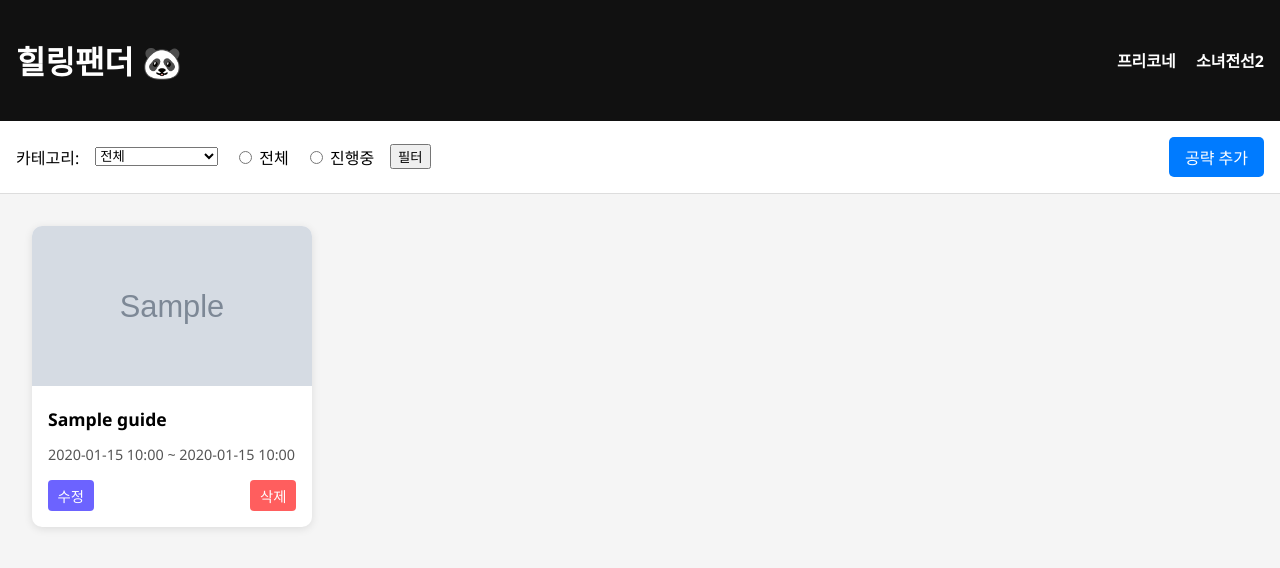
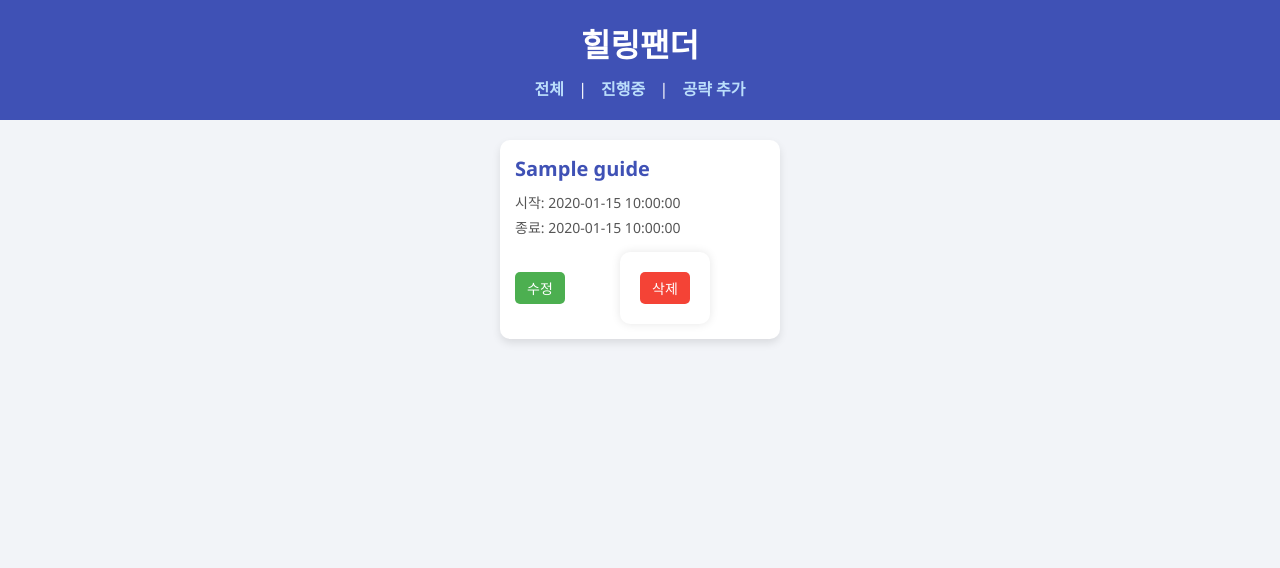
Before and after one commit to healpanda/healingpanda-site, a Flask app: template templates/index.html in a window 1280 px wide. Shown: the top 568 px of the page. Run offline with Flask 2, Linux system fonts and the light colour scheme; the template is opened without the code that fills it: most values are stand-ins (such as "Sample title", 1, 10 or a date in 2020); grey boxes marked "Sample" are stand-in pictures.

Commit message:
Add files via upload

```diff
--- a/app.py
+++ b/app.py
@@ -1,12 +1,11 @@
 from flask import Flask, render_template, request, redirect, url_for, send_from_directory
 import sqlite3
 import os
+from datetime import datetime
 from werkzeug.utils import secure_filename
-from datetime import datetime
 
 app = Flask(__name__)
 app.config['UPLOAD_FOLDER'] = 'uploads'
-
 os.makedirs(app.config['UPLOAD_FOLDER'], exist_ok=True)
 
 def get_db_connection():
@@ -14,121 +13,104 @@ def get_db_connection():
     conn.row_factory = sqlite3.Row
     return conn
 
+@app.template_filter('format_datetime')
+def format_datetime(value):
+    try:
+        dt = datetime.fromisoformat(value)
+        return dt.strftime('%Y-%m-%d %H:%M')
+    except Exception:
+        return value
+
 @app.route('/')
-def home_redirect():
-    return redirect(url_for('index', main_category='프리코네'))
+def index():
+    conn = get_db_connection()
+    filter_type = request.args.get('filter', 'all')
 
-@app.route('/<main_category>')
-def index(main_category):
-    conn = get_db_connection()
-    cur = conn.cursor()
+    if filter_type == 'active':
+        today = datetime.now().isoformat()
+        guides = conn.execute('SELECT * FROM guides WHERE end_date >= ?', (today,)).fetchall()
+    else:
+        guides = conn.execute('SELECT * FROM guides').fetchall()
 
-    category = request.args.get('category', '')
-    status = request.args.get('status', 'all')
-
-    query = "SELECT * FROM guides WHERE main_category = ?"
-    params = [main_category]
-
-    if category:
-        query += " AND category = ?"
-        params.append(category)
-
-    if status == 'ongoing':
-        query += " AND end_date >= ?"
-        params.append(datetime.now().isoformat())
-
-    cur.execute(query, params)
-    guides = cur.fetchall()
-
-    cur.execute("SELECT DISTINCT category FROM guides WHERE main_category = ?", (main_category,))
-    categories = [row['category'] for row in cur.fetchall()]
+    categories = list(set([guide['category'] for guide in guides if guide['category']]))
     conn.close()
-
-    return render_template('index.html', guides=guides, categories=categories, selected_category=category, status=status)
-
-@app.route('/add', methods=['GET', 'POST'])
-def add_guide():
-    conn = get_db_connection()
-    cur = conn.cursor()
-    cur.execute("SELECT DISTINCT category FROM guides")
-    categories = [row['category'] for row in cur.fetchall()]
-
-    if request.method == 'POST':
-        title = request.form['title']
-        category = request.form['category']
-        new_category = request.form['new_category']
-        start_date = request.form['start_date']
-        end_date = request.form['end_date']
-        main_category = '프리코네' if '프리코네' in title else '소녀전선2'
-
-        if new_category:
-            category = new_category
-
-        image = request.files['image']
-        filename = secure_filename(image.filename)
-        image.save(os.path.join(app.config['UPLOAD_FOLDER'], filename))
-
-        cur.execute("""
-            INSERT INTO guides (title, category, start_date, end_date, image, main_category)
-            VALUES (?, ?, ?, ?, ?, ?)
-        """, (title, category, start_date, end_date, filename, main_category))
-        conn.commit()
-        conn.close()
-        return redirect(url_for('index', main_category=main_category))
-
-    return render_template('add.html', categories=categories)
-
-@app.route('/edit/<int:guide_id>', methods=['GET', 'POST'])
-def edit_guide(guide_id):
-    conn = get_db_connection()
-    cur = conn.cursor()
-
-    cur.execute("SELECT * FROM guides WHERE id = ?", (guide_id,))
-    guide = cur.fetchone()
-
-    cur.execute("SELECT DISTINCT category FROM guides")
-    categories = [row['category'] for row in cur.fetchall()]
-
-    if request.method == 'POST':
-        title = request.form['title']
-        category = request.form['category']
-        new_category = request.form['new_category']
-        start_date = request.form['start_date']
-        end_date = request.form['end_date']
-
-        if new_category:
-            category = new_category
-
-        filename = guide['image']
-        if 'image' in request.files and request.files['image'].filename != '':
-            image = request.files['image']
-            filename = secure_filename(image.filename)
-            image.save(os.path.join(app.config['UPLOAD_FOLDER'], filename))
-
-        cur.execute("""
-            UPDATE guides
-            SET title = ?, category = ?, start_date = ?, end_date = ?, image = ?
-            WHERE id = ?
-        """, (title, category, start_date, end_date, filename, guide_id))
-        conn.commit()
-        conn.close()
-        return redirect(url_for('index', main_category=guide['main_category']))
-
-    conn.close()
-    return render_template('edit.html', guide=guide, categories=categories)
+    return render_template('index.html', guides=guides, categories=categories, filter_type=filter_type)
 
 @app.route('/uploads/<filename>')
 def uploaded_file(filename):
     return send_from_directory(app.config['UPLOAD_FOLDER'], filename)
 
+@app.route('/add', methods=('GET', 'POST'))
+def add_guide():
+    if request.method == 'POST':
+        title = request.form['title']
+        description = request.form['description']
+        category = request.form['category']
+        new_category = request.form.get('new_category')
+        start_date = request.form['start_date']
+        end_date = request.form['end_date']
+        image = request.files.get('image')
+
+        if new_category:
+            category = new_category
+
+        image_filename = None
+        if image and image.filename != '':
+            image_filename = secure_filename(image.filename)
+            image.save(os.path.join(app.config['UPLOAD_FOLDER'], image_filename))
+
+        conn = get_db_connection()
+        conn.execute('''
+            INSERT INTO guides (title, description, category, image_filename, start_date, end_date)
+            VALUES (?, ?, ?, ?, ?, ?)
+        ''', (title, description, category, image_filename, start_date, end_date))
+        conn.commit()
+        conn.close()
+        return redirect(url_for('index'))
+
+    return render_template('add.html')
+
+@app.route('/edit/<int:guide_id>', methods=('GET', 'POST'))
+def edit_guide(guide_id):
+    conn = get_db_connection()
+    guide = conn.execute('SELECT * FROM guides WHERE id = ?', (guide_id,)).fetchone()
+
+    if request.method == 'POST':
+        title = request.form['title']
+        description = request.form['description']
+        category = request.form['category']
+        new_category = request.form.get('new_category')
+        start_date = request.form['start_date']
+        end_date = request.form['end_date']
+        image = request.files.get('image')
+
+        if new_category:
+            category = new_category
+
+        image_filename = guide['image_filename']
+        if image and image.filename != '':
+            image_filename = secure_filename(image.filename)
+            image.save(os.path.join(app.config['UPLOAD_FOLDER'], image_filename))
+
+        conn.execute('''
+            UPDATE guides
+            SET title = ?, description = ?, category = ?, image_filename = ?, start_date = ?, end_date = ?
+            WHERE id = ?
+        ''', (title, description, category, image_filename, start_date, end_date, guide_id))
+        conn.commit()
+        conn.close()
+        return redirect(url_for('index'))
+
+    conn.close()
+    return render_template('edit.html', guide=guide)
+
 @app.route('/delete/<int:guide_id>', methods=['POST'])
 def delete_guide(guide_id):
     conn = get_db_connection()
-    cur = conn.cursor()
-    cur.execute("DELETE FROM guides WHERE id = ?", (guide_id,))
+    conn.execute('DELETE FROM guides WHERE id = ?', (guide_id,))
     conn.commit()
     conn.close()
-    return redirect(request.referrer or url_for('index'))
+    return redirect(url_for('index'))
 
 if __name__ == '__main__':
     app.run(debug=True, host='0.0.0.0')
--- a/static/style.css
+++ b/static/style.css
@@ -1,64 +1,107 @@
 body {
-    font-family: 'Segoe UI', sans-serif;
-    background: #f5f5f5;
+    font-family: 'Segoe UI', Tahoma, Geneva, Verdana, sans-serif;
+    background-color: #f2f4f8;
     margin: 0;
     padding: 0;
+    color: #333;
 }
 
 header {
-    background-color: #111;
+    background-color: #3f51b5;
     color: white;
-    padding: 1rem;
-    display: flex;
-    justify-content: space-between;
-    align-items: center;
+    padding: 20px;
+    text-align: center;
+}
+
+header h1 {
+    margin: 0;
+}
+
+nav {
+    margin-top: 10px;
 }
 
 nav a {
-    color: white;
-    margin-left: 1rem;
+    color: #bbdefb;
+    margin: 0 10px;
     text-decoration: none;
     font-weight: bold;
 }
 
-.filter-bar {
-    background: #fff;
-    padding: 1rem;
-    display: flex;
-    justify-content: space-between;
-    align-items: center;
-    border-bottom: 1px solid #ddd;
+nav a:hover {
+    text-decoration: underline;
 }
 
-.filter-bar form {
-    display: flex;
-    align-items: center;
-    gap: 1rem;
+main {
+    padding: 20px;
 }
 
-.add-button {
-    background-color: #007bff;
+form {
+    max-width: 600px;
+    margin: auto;
+    background: white;
+    padding: 20px;
+    border-radius: 10px;
+    box-shadow: 0 0 10px rgba(0, 0, 0, 0.1);
+}
+
+label {
+    font-weight: bold;
+}
+
+input[type="text"],
+input[type="datetime-local"],
+textarea,
+select {
+    width: 100%;
+    padding: 10px;
+    margin-top: 5px;
+    margin-bottom: 15px;
+    border: 1px solid #ccc;
+    border-radius: 5px;
+    box-sizing: border-box;
+}
+
+textarea {
+    height: 100px;
+}
+
+button {
+    padding: 10px 20px;
+    background-color: #3f51b5;
     color: white;
-    padding: 0.5rem 1rem;
+    border: none;
+    border-radius: 5px;
+    cursor: pointer;
+}
+
+button:hover {
+    background-color: #303f9f;
+}
+
+a.button-link {
+    padding: 10px 20px;
+    background-color: #f44336;
+    color: white;
     text-decoration: none;
     border-radius: 5px;
+    margin-left: 10px;
 }
 
 .card-container {
     display: flex;
     flex-wrap: wrap;
-    gap: 2rem;
-    padding: 2rem;
-    justify-content: flex-start;
+    gap: 20px;
+    justify-content: center;
 }
 
 .card {
     background: white;
+    width: 280px;
     border-radius: 10px;
-    box-shadow: 0 2px 8px rgba(0,0,0,0.1);
-    width: 280px;
     overflow: hidden;
-    transition: transform 0.2s;
+    box-shadow: 0 4px 8px rgba(0, 0, 0, 0.1);
+    transition: transform 0.2s ease;
 }
 
 .card:hover {
@@ -72,42 +115,44 @@ nav a {
 }
 
 .card-body {
-    padding: 1rem;
+    padding: 15px;
 }
 
 .card-body h3 {
-    font-size: 1.1rem;
-    margin: 0 0 0.5rem;
+    margin: 0 0 10px;
+    font-size: 20px;
+    color: #3f51b5;
 }
 
 .card-body p {
-    font-size: 0.9rem;
+    margin: 5px 0;
+    font-size: 14px;
     color: #555;
 }
 
 .card-actions {
-    margin-top: 1rem;
     display: flex;
     justify-content: space-between;
     align-items: center;
+    margin-top: 15px;
 }
 
 .card-actions a,
 .card-actions button {
-    font-size: 0.9rem;
-    padding: 0.3rem 0.6rem;
+    font-size: 14px;
+    padding: 6px 12px;
     border: none;
-    border-radius: 4px;
+    border-radius: 5px;
     text-decoration: none;
     cursor: pointer;
 }
 
 .card-actions a {
-    background-color: #6c63ff;
+    background-color: #4caf50;
     color: white;
 }
 
 .card-actions button {
-    background-color: #ff5e5e;
+    background-color: #f44336;
     color: white;
 }
--- a/templates/index.html
+++ b/templates/index.html
@@ -2,50 +2,40 @@
 <html lang="ko">
 <head>
     <meta charset="UTF-8">
-    <title>힐링팬더</title>
+    <title>힐링팬더 - 게임 공략 모음</title>
     <link rel="stylesheet" href="{{ url_for('static', filename='style.css') }}">
 </head>
 <body>
     <header>
-        <h1>힐링팬더 🐼</h1>
+        <h1>힐링팬더</h1>
         <nav>
-            <a href="{{ url_for('index', main_category='프리코네') }}">프리코네</a>
-            <a href="{{ url_for('index', main_category='소녀전선2') }}">소녀전선2</a>
+            <a href="{{ url_for('index') }}">전체</a> |
+            <a href="{{ url_for('index', filter='active') }}">진행중</a> |
+            <a href="{{ url_for('add_guide') }}">공략 추가</a>
         </nav>
     </header>
 
-    <div class="filter-bar">
-        <form method="get">
-            <label for="category">카테고리:</label>
-            <select name="category" id="category">
-                <option value="">전체</option>
-                {% for c in categories %}
-                    <option value="{{ c }}" {% if c == selected_category %}selected{% endif %}>{{ c }}</option>
-                {% endfor %}
-            </select>
-            <label><input type="radio" name="status" value="all" {% if status == 'all' %}checked{% endif %}> 전체</label>
-            <label><input type="radio" name="status" value="ongoing" {% if status == 'ongoing' %}checked{% endif %}> 진행중</label>
-            <button type="submit">필터</button>
-        </form>
-        <a href="{{ url_for('add_guide') }}" class="add-button">공략 추가</a>
-    </div>
-
+    <main>
         <div class="card-container">
             {% for guide in guides %}
             <div class="card">
-            <img src="{{ url_for('uploaded_file', filename=guide.image) }}" alt="카드 이미지">
+                {% if guide['image_filename'] %}
+                <img src="{{ url_for('uploaded_file', filename=guide['image_filename']) }}" alt="이미지">
+                {% endif %}
                 <div class="card-body">
-                <h3>{{ guide.title }}</h3>
-                <p>{{ guide.start_date.strftime('%Y-%m-%d %H:%M') }} ~ {{ guide.end_date.strftime('%Y-%m-%d %H:%M') }}</p>
+                    <h3>{{ guide['title'] }}</h3>
+                    <p>시작: {{ guide['start_date']|format_datetime }}</p>
+                    <p>종료: {{ guide['end_date']|format_datetime }}</p>
                     <div class="card-actions">
-                    <a href="{{ url_for('edit_guide', guide_id=guide.id) }}">수정</a>
-                    <form method="post" action="{{ url_for('delete_guide', guide_id=guide.id) }}" onsubmit="return confirm('정말 삭제하시겠습니까?');">
-                        <button type="submit">삭제</button>
+                        <a href="{{ url_for('edit_guide', guide_id=guide['id']) }}">수정</a>
+                        <form action="{{ url_for('delete_guide', guide_id=guide['id']) }}" method="POST" style="display:inline;">
+                            <button type="submit" onclick="return confirm('삭제하시겠습니까?');">삭제</button>
                         </form>
                     </div>
                 </div>
             </div>
             {% endfor %}
         </div>
+    </main>
 </body>
 </html>
```
Also changed, not shown: init_db.py (+44 -25 lines), templates/add.html (+17 -11 lines), templates/edit.html (+18 -12 lines), guides.db. Lines whose indentation alone changed are shown as unchanged.
